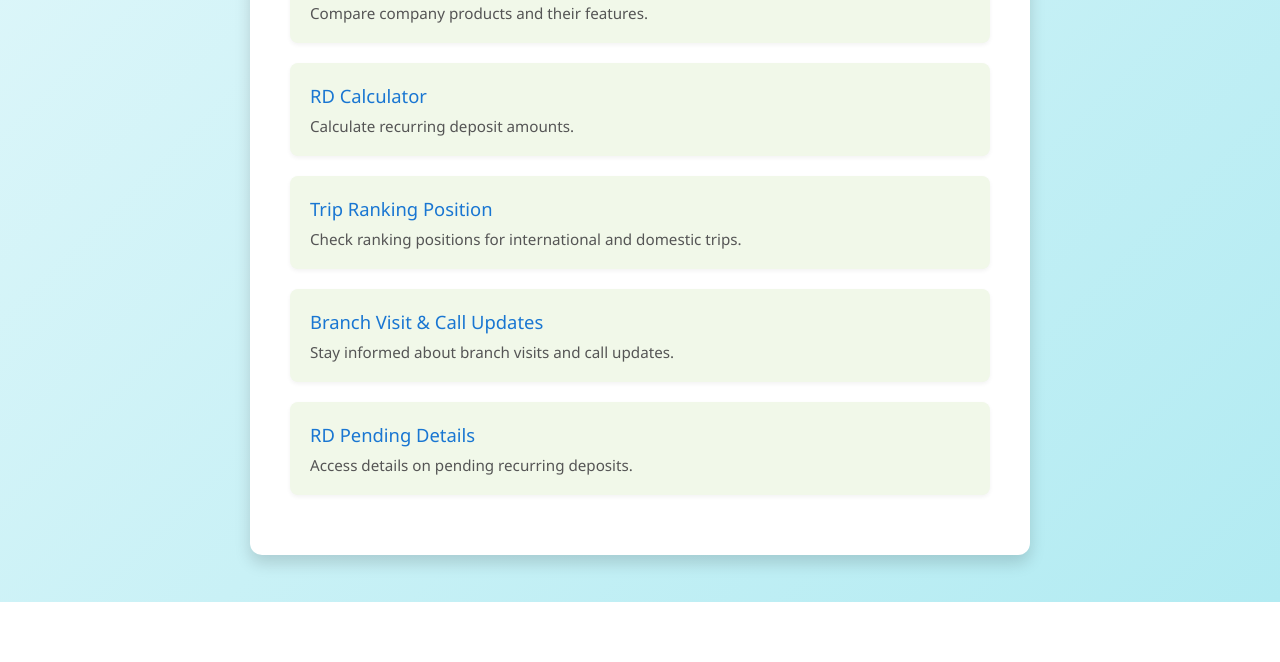
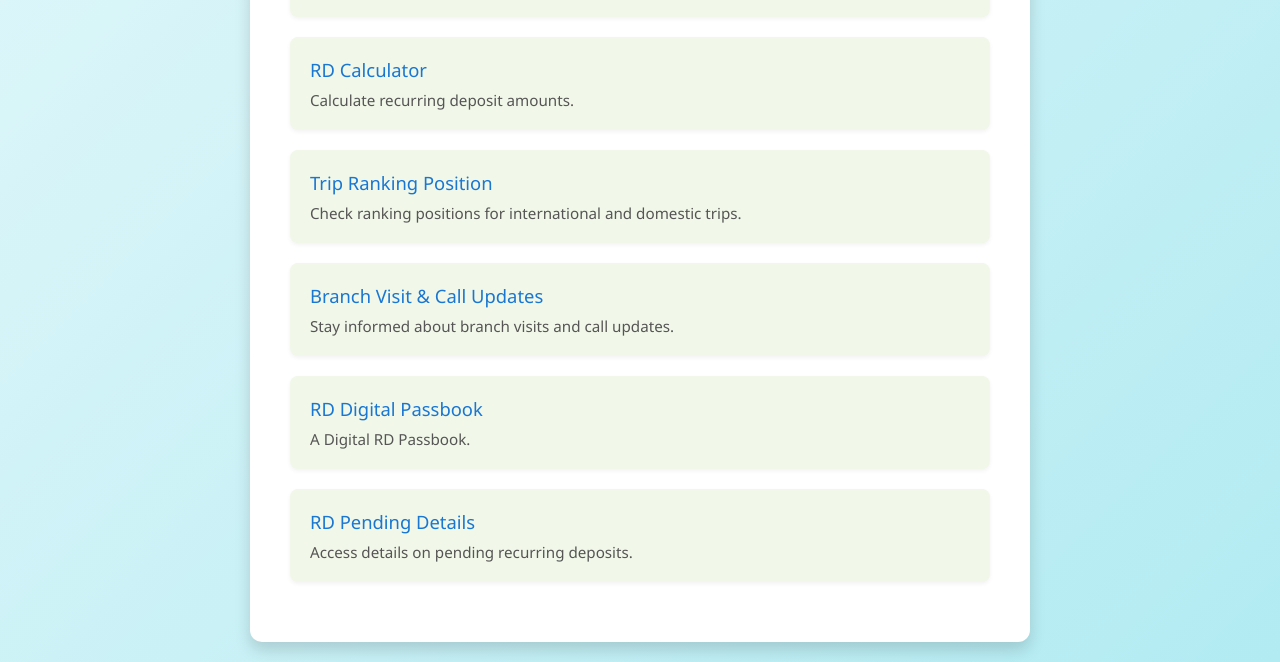
Before and after one commit to smlfin/smllinks, a plain HTML site: page index.htm in a window 1280 px wide. Shown: the part 238-900 px from the top of the page. Before the commit the page ends 840 px from the top, so only its background shows below. Drawn offline with Linux system fonts and the light colour scheme.

Commit message:
Update index.htm

```diff
--- a/index.htm
+++ b/index.htm
@@ -102,6 +102,10 @@
             <p>Stay informed about branch visits and call updates.</p>
         </li>
         <li>
+            <a href="https://rdpassbook.netlify.app/" target="_blank">RD Digital Passbook</a>
+            <p>A Digital RD Passbook.</p>
+        </li>
+        <li>
             <a href="https://rdpending.netlify.app/" target="_blank">RD Pending Details</a>
             <p>Access details on pending recurring deposits.</p>
         </li>
```
